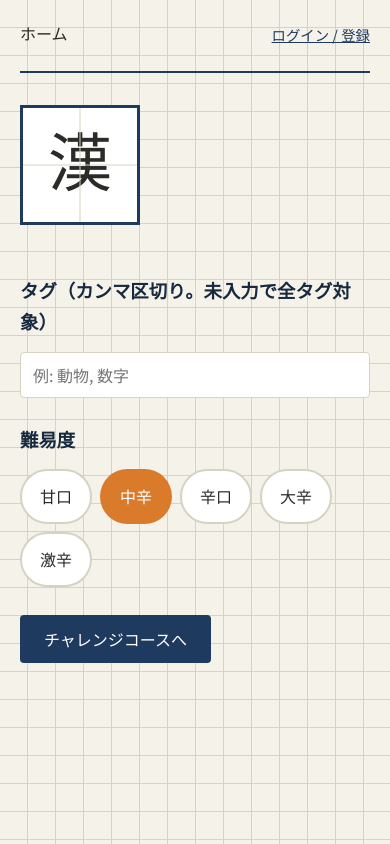
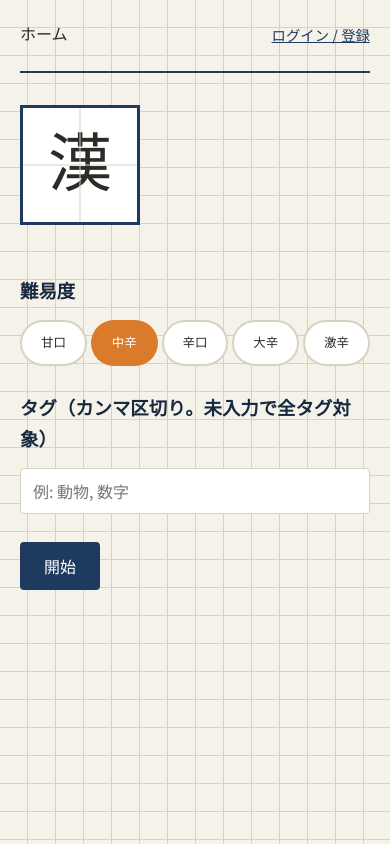
Before and after one commit to kodan1231/kanji, a website built with Vite: page index.html in a window 390 px wide. Built offline with nearby package versions, Linux system fonts and the light colour scheme; files whose address does not match are found by name.

Commit message:
20260826 レイアウト変更

```diff
--- a/src/main.ts
+++ b/src/main.ts
@@ -244,17 +244,17 @@ async function renderHome(): Promise<string> {
     <main>
       <div class="kanji-cell">漢</div>
 
+      <h2>難易度</h2>
+      ${spiceSelectorHtml("medium")}
+
       <h2>タグ（カンマ区切り。未入力で全タグ対象）</h2>
       <div class="tag-input-wrapper">
         <input type="text" id="challenge-tags-input" placeholder="例: 動物, 数字" autocomplete="off" />
         <div class="tag-suggestions" id="challenge-tags-suggest"></div>
       </div>
 
-      <h2>難易度</h2>
-      ${spiceSelectorHtml("medium")}
-
       <div class="home-actions">
-        <button id="challenge-btn" class="primary-btn">チャレンジコースへ</button>
+        <button id="challenge-btn" class="primary-btn">開始</button>
       </div>
     </main>
   `;
@@ -444,7 +444,6 @@ async function renderChallenge(filter: ChallengeFilter): Promise<string> {
   return `
     ${renderHeader()}
     <main>
-      <h1>チャレンジコース</h1>
       <p class="progress">次の10問について、読み方をひらがなで入力してください。</p>
       <form id="challenge-form">
         ${questionsHtml}
@@ -507,6 +506,7 @@ function attachChallengeEvents(filter: ChallengeFilter): void {
       challengeResults = results;
       challengeSubmitted = true;
       render();
+      window.scrollTo({ top: 0, behavior: "instant" as ScrollBehavior });
     } catch (err) {
       submitBtn.disabled = false;
       feedback.classList.add("incorrect");
--- a/src/style.css
+++ b/src/style.css
@@ -281,8 +281,8 @@ input[type="number"] {
 /* スパイス難易度セレクター */
 .spice-selector {
   display: flex;
-  gap: 8px;
-  flex-wrap: wrap;
+  gap: 6px;
+  flex-wrap: nowrap;
   margin-bottom: 24px;
 }
 
@@ -291,14 +291,29 @@ input[type="number"] {
   display: inline-flex;
   align-items: center;
   justify-content: center;
-  padding: 12px 18px;
+  flex: 1 1 0;
+  min-width: 0;
+  padding: 12px 4px;
   border: 2px solid var(--color-line);
   border-radius: 999px;
   background: #fff;
   font-weight: 500;
+  font-size: 0.95rem;
+  text-align: center;
+  white-space: nowrap;
   cursor: pointer;
   transition: all 0.15s ease;
   margin: 0;
+}
+
+@media (max-width: 400px) {
+  .spice-selector {
+    gap: 4px;
+  }
+  .spice-option {
+    padding: 10px 2px;
+    font-size: 0.78rem;
+  }
 }
 
 .spice-option input {
```
